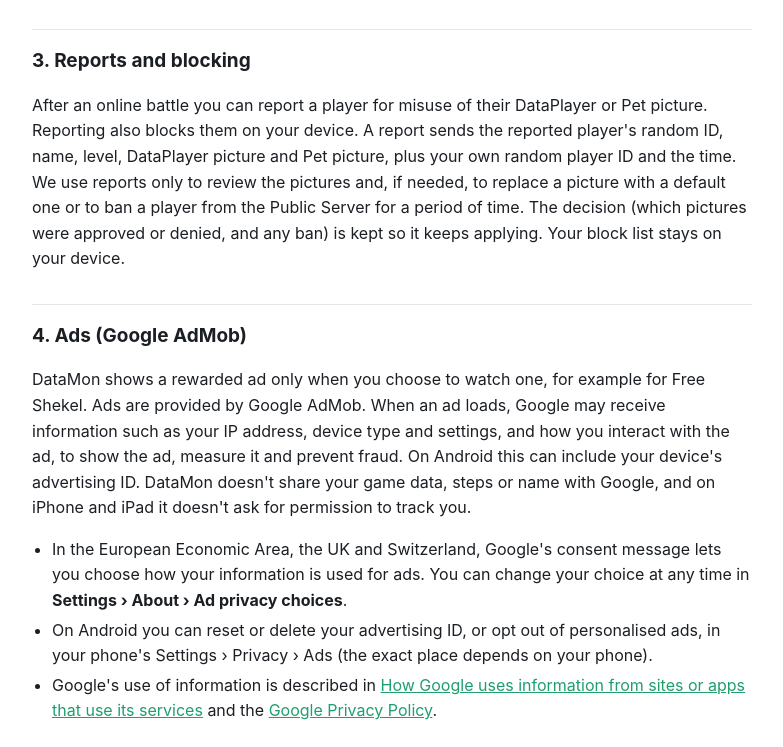
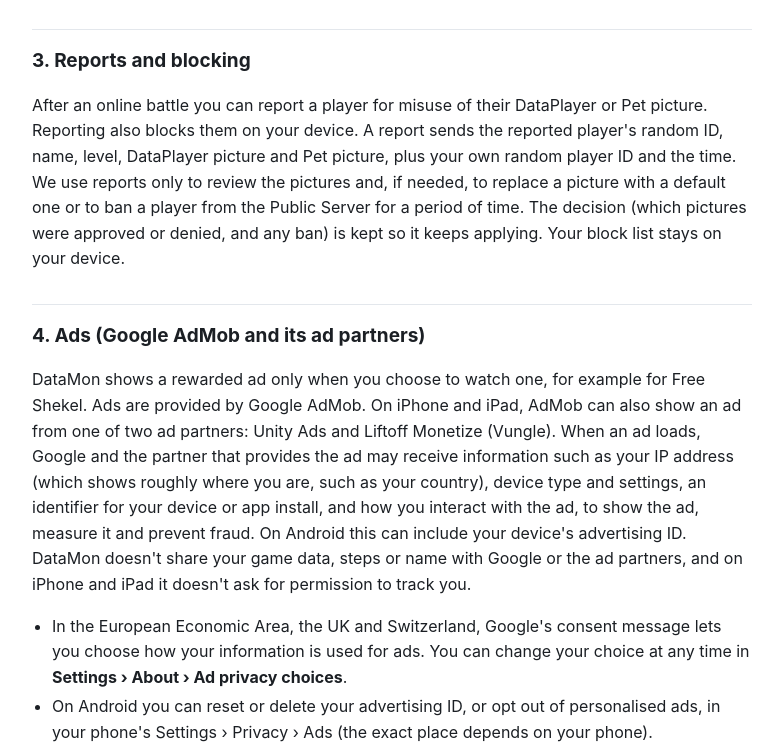
Before and after one commit to TinusTK/tinustk.github.io, a plain HTML site: page DataMon/privacy-policy.html in a window 1280 px wide. Shown: the part 2053-2800 px from the top of the page, without its empty margins (248-1031 px from the left). Drawn offline with Linux system fonts and the light colour scheme.

Commit message:
DataMon privacy policy: name the ad partners Unity Ads and Liftoff Monetize (iPhone and iPad), what they may receive, the opt-out DataMon sends them and their privacy policies

```diff
--- a/DataMon/privacy-policy.html
+++ b/DataMon/privacy-policy.html
@@ -21,7 +21,7 @@
 <body>
 <main>
 <h1>DataMon Privacy Policy</h1>
-<p class="date">Effective 24 October 2026 · Updated 17 November 2026 to cover steps from Health Connect on Android</p>
+<p class="date">Effective 24 October 2026 · Updated 18 November 2026 to name the ad partners Unity Ads and Liftoff Monetize</p>
 
 <p>DataMon is a virtual pet game for iPhone, iPad and Android, made by Tinus Christian Creeper ("we", "us"). This
 policy explains what information DataMon uses, why, and the choices you have. It applies to every version of DataMon;
@@ -94,12 +94,14 @@ plus your own random player ID and the time. We use reports only to review the p
 picture with a default one or to ban a player from the Public Server for a period of time. The decision (which
 pictures were approved or denied, and any ban) is kept so it keeps applying. Your block list stays on your device.</p>
 
-<h2>4. Ads (Google AdMob)</h2>
+<h2>4. Ads (Google AdMob and its ad partners)</h2>
 <p>DataMon shows a rewarded ad only when you choose to watch one, for example for Free Shekel. Ads are provided by
-Google AdMob. When an ad loads, Google may receive information such as your IP address, device type and settings, and
-how you interact with the ad, to show the ad, measure it and prevent fraud. On Android this can include your device's
-advertising ID. DataMon doesn't share your game data, steps or name with Google, and on iPhone and iPad it doesn't ask
-for permission to track you.</p>
+Google AdMob. On iPhone and iPad, AdMob can also show an ad from one of two ad partners: Unity Ads and Liftoff Monetize
+(Vungle). When an ad loads, Google and the partner that provides the ad may receive information such as your IP
+address (which shows roughly where you are, such as your country), device type and settings, an identifier for your
+device or app install, and how you interact with the ad, to show the ad, measure it and prevent fraud. On Android this
+can include your device's advertising ID. DataMon doesn't share your game data, steps or name with Google or the ad
+partners, and on iPhone and iPad it doesn't ask for permission to track you.</p>
 <ul>
   <li>In the European Economic Area, the UK and Switzerland, Google's consent message lets you choose how your
     information is used for ads. You can change your choice at any time in <strong>Settings › About › Ad privacy
@@ -109,6 +111,11 @@ for permission to track you.</p>
   <li>Google's use of information is described in
     <a href="https://policies.google.com/technologies/partner-sites">How Google uses information from sites or apps that use its services</a>
     and the <a href="https://policies.google.com/privacy">Google Privacy Policy</a>.</li>
+  <li>DataMon tells Unity Ads and Liftoff Monetize to treat every player as having opted out of the sale of their
+    information and of targeted advertising (the choice US state privacy laws give you).</li>
+  <li>The ad partners describe their use of information in the
+    <a href="https://unity.com/legal/privacy-policy">Unity Privacy Policy</a> and the
+    <a href="https://vungle.com/privacy/">Liftoff Privacy Policy</a>.</li>
 </ul>
 
 <h2>5. Children</h2>
```
